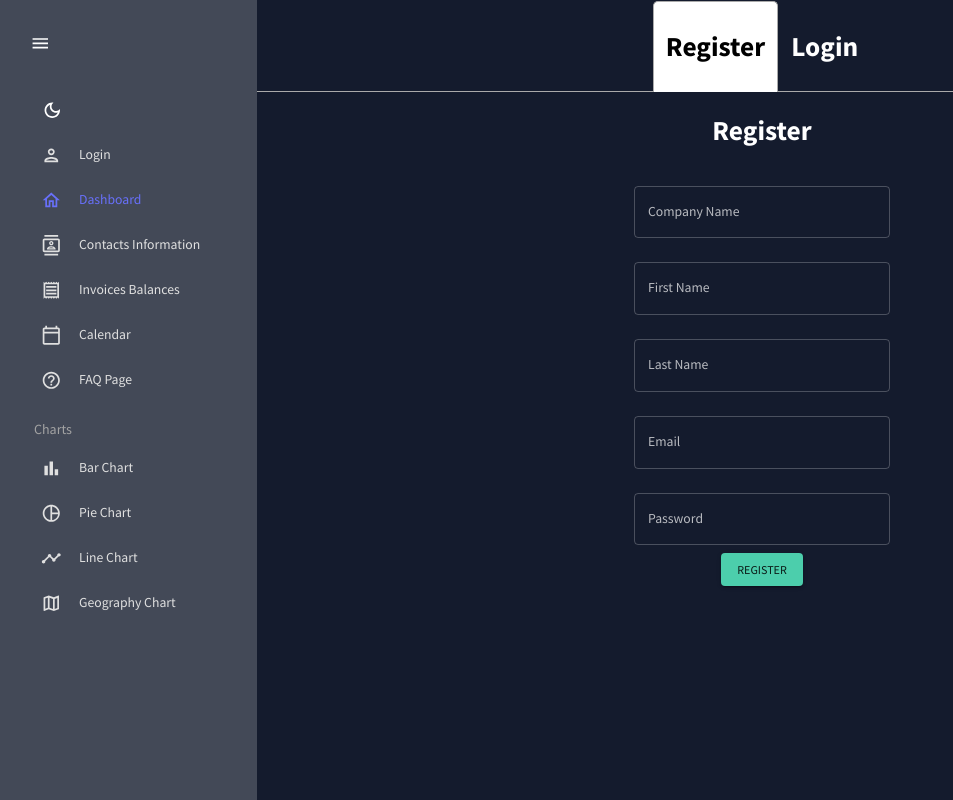
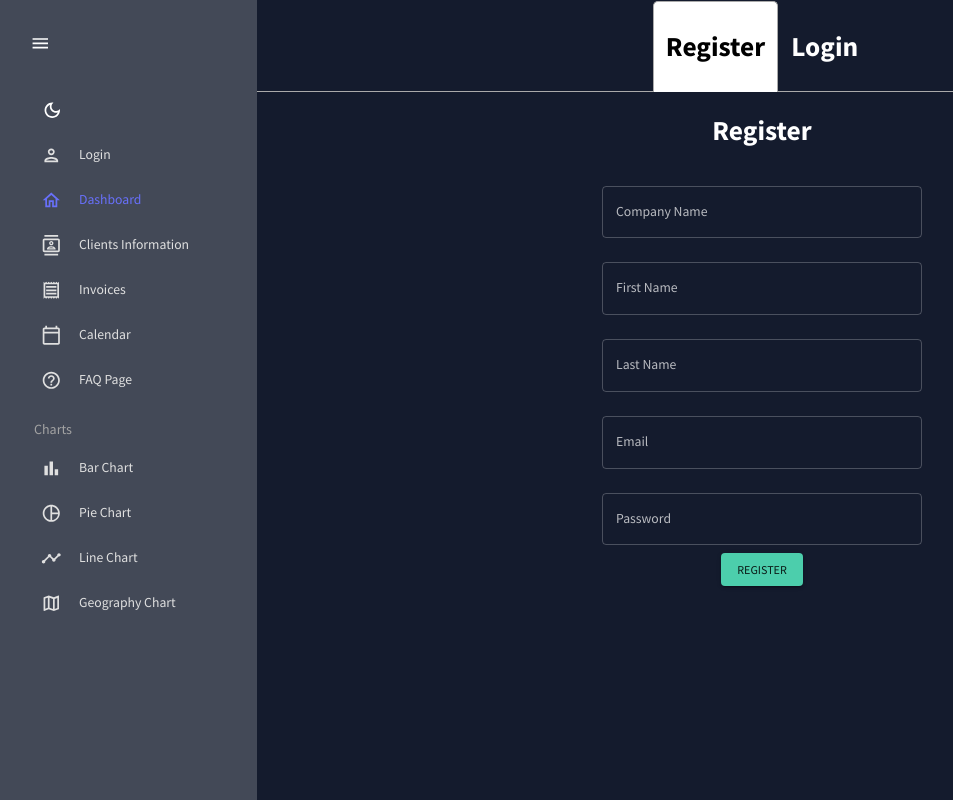
Before and after one commit to BaseBenjamin13/dashboard_client, a React (Create React App) app: page /login in a window 1280 px wide. Shown: the whole page, without its empty margins (13-966 px from the left). Built offline with nearby package versions, Linux system fonts and the light colour scheme.

Commit message:
setup error Msg display for register form, error msg recieved from api will display under text field that needs to be changed

```diff
--- a/src/components/NavBar.js
+++ b/src/components/NavBar.js
@@ -128,7 +128,7 @@ const NavBar = () => {
                         />
 
                         <NavBarItem
-                            title="Contacts Information"
+                            title="Clients Information"
                             to="/contacts"
                             icon={<ContactsOutlinedIcon />}
                             selected={selected}
@@ -136,7 +136,7 @@ const NavBar = () => {
                         />
 
                         <NavBarItem
-                            title="Invoices Balances"
+                            title="Invoices"
                             to="/invoices"
                             icon={<ReceiptOutlinedIcon />}
                             selected={selected}
--- a/src/pages/Login.js
+++ b/src/pages/Login.js
@@ -1,4 +1,4 @@
-import React, { useState } from 'react';
+import React, { useState, useContext } from 'react';
 import axios from 'axios';
 import '../styles/Login.css';
 
@@ -8,12 +8,16 @@ import 'react-tabs/style/react-tabs.css';
 import { TextField, useTheme, Button } from "@mui/material";
 
 import { tokens } from "../theme";
-
+import { UserContext } from '../contexts/UserContext';
+import { useNavigate } from 'react-router-dom';
 
 function Login() {
 
     const theme = useTheme();
     const colors = tokens(theme.palette.mode);
+    const navigate = useNavigate()
+    const { user, setUser } = useContext(UserContext)
+    const [errorMsg, setErrorMsg] = useState({username: null, password: null})
     const [registerForm, setRegisterForm] = useState(
         {
             companyName: '',
@@ -36,6 +40,7 @@ function Login() {
 
     const handleRegister = (e) => {
         e.preventDefault();
+        setErrorMsg({username: null, password: null})
         axios.post(process.env.REACT_APP_API_URL + 'signup/', {
             username: registerForm.companyName,
             password: registerForm.password,
@@ -44,9 +49,17 @@ function Login() {
             last_name: registerForm.lastName,
         })
         .then((res) => {
-            console.log(res)
+            console.log(res);
         })
-        .catch(err => console.log(err))
+        .catch(err => {
+            console.log(err);
+            if(err.response.data.username || err.response.data.password){
+                setErrorMsg({
+                    username: err.response.data.username ? err.response.data.username[0]: null,
+                    password: err.response.data.password ? err.response.data.password[0]: null
+                });
+            }
+        })
     };
 
     const handleLogin = (e) => {
@@ -80,6 +93,8 @@ function Login() {
                                 label="Company Name"
                                 variant="outlined"
                                 color="secondary"
+                                error={errorMsg.username ? true : false}
+                                helperText={errorMsg.username ? <h2>{errorMsg.username}</h2> : null}
                                 onChange={(e) => handleFormChange(registerForm, setRegisterForm, e)}
                             />
                             <TextField
@@ -116,6 +131,8 @@ function Login() {
                                 label="Password"
                                 variant="outlined"
                                 color="secondary"
+                                error={errorMsg.password ? true : false}
+                                helperText={errorMsg.password ? <h2>{errorMsg.password}</h2> : null}
                                 onChange={(e) => handleFormChange(registerForm, setRegisterForm, e)}
                             />
 
--- a/src/styles/Login.css
+++ b/src/styles/Login.css
@@ -1,9 +1,12 @@
 
 .form {
     margin: 0 auto;
-    width: 20vw;
+    width: 25vw;
     display: block;
     justify-content: center;
     align-items: center;
     /* background-color: black; */
 }
+.helperText {
+    font-size: 5rem;
+}
--- a/src/theme.js
+++ b/src/theme.js
@@ -189,6 +189,10 @@ export const themeSettings = (mode) => {
                 fontFamily: ["Source Sans Pro", "sans-serif"].join(","),
                 fontSize: 14,
             },
+            helperText: {
+                fontFamily: ["Source Sans Pro", "sans-serif"].join(","),
+                fontSize: 80,
+            },
         }
     }
 };
```
